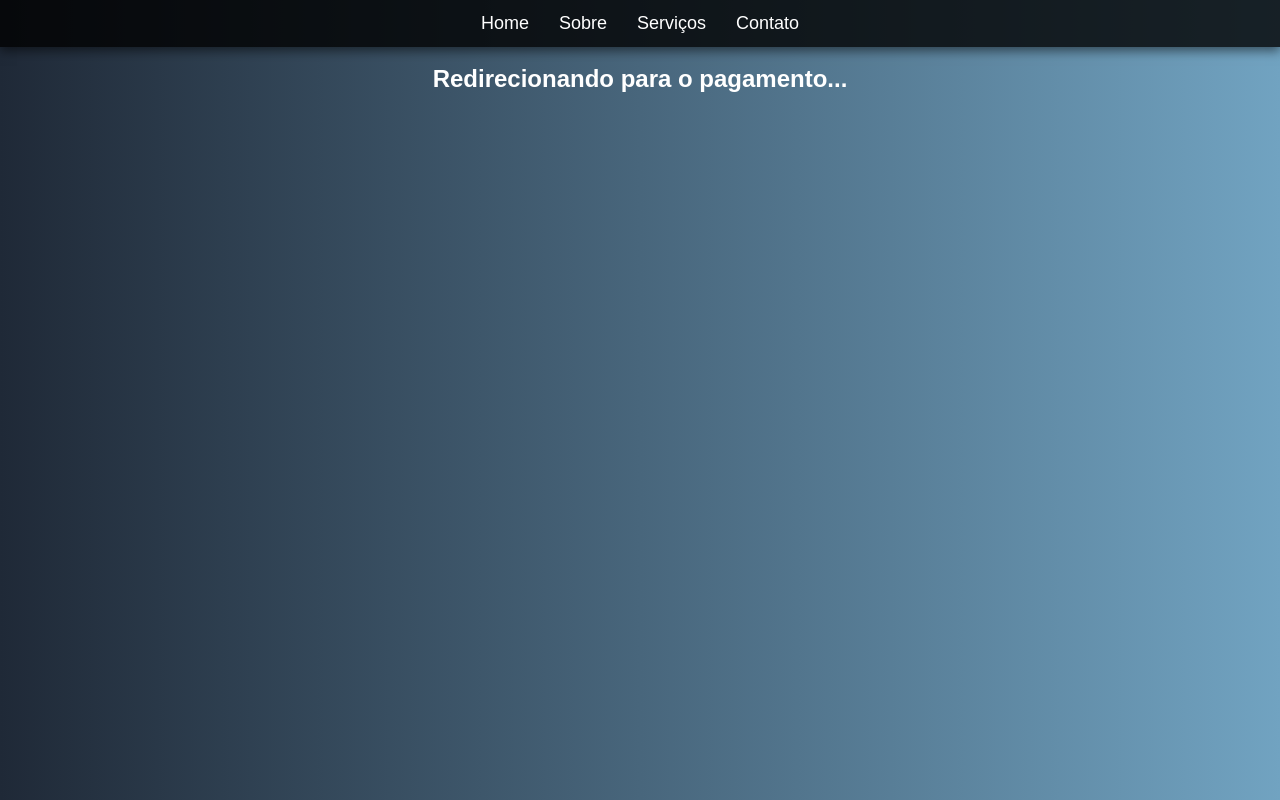
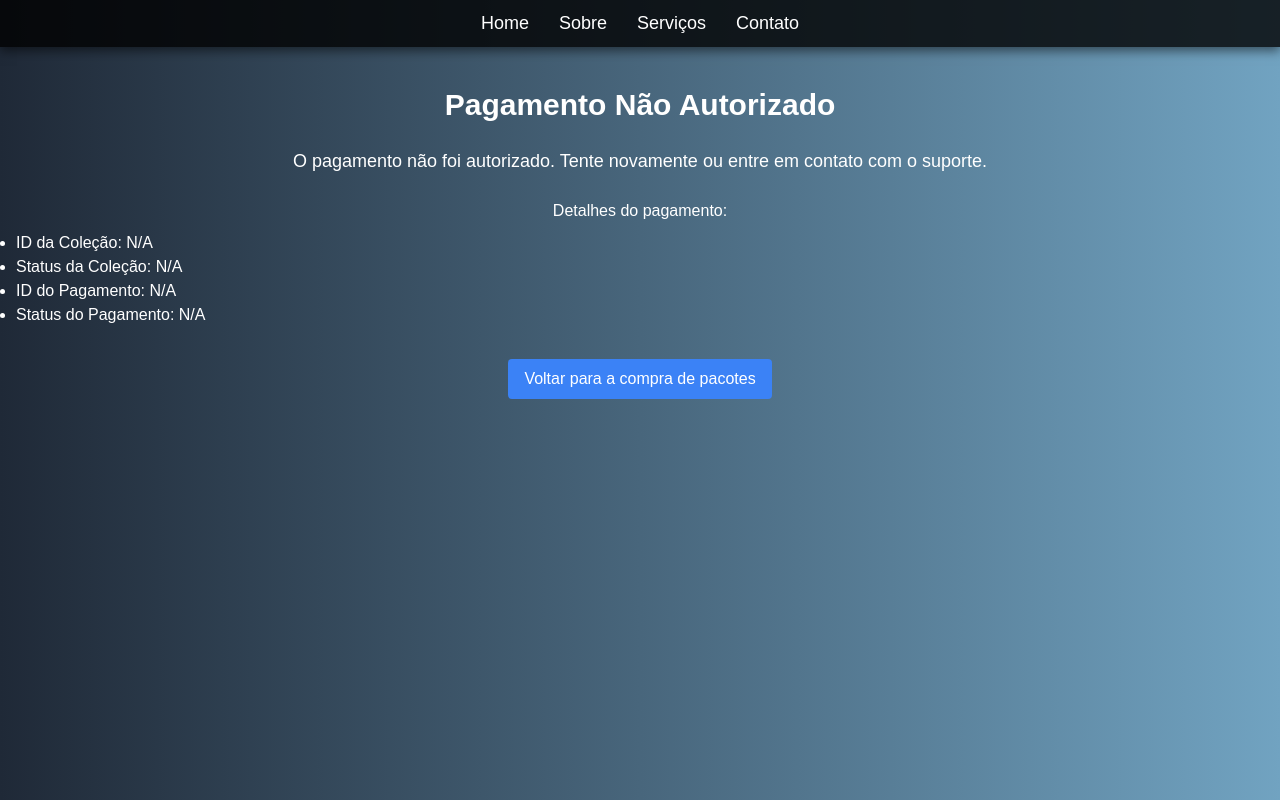
Before and after one commit to dlucioyauh/ionkod-website, a Next.js app: page /payment in a window 1280 px wide. Built offline with nearby package versions, Linux system fonts and the light colour scheme.

Commit message:
Ajusta PaymentFailed para evitar erro de renderização no Vercel

```diff
--- a/src/app/payment/page.tsx
+++ b/src/app/payment/page.tsx
@@ -1,45 +1,42 @@
 'use client';
 
-import { useEffect } from 'react';
-import { useSearchParams } from 'next/navigation';
-// import { criarPreferenciaMercadoPago } from '@/lib/mercadopago';
+import React from 'react';
+import { useRouter, useSearchParams } from 'next/navigation';
 
-export default function PaymentPageContent() {
+const PaymentFailed = () => {
+  const router = useRouter();
   const searchParams = useSearchParams();
-  const pacote = searchParams?.get('pacote') || '';
-  const valor = searchParams?.get('valor') || '';
 
-  useEffect(() => {
-    if (pacote && valor) {
-      const processarPagamento = async () => {
-        try {
-          const response = await fetch('/api/mercado-pago', {
-            method: 'POST',
-            headers: {
-              'Content-Type': 'application/json',
-            },
-            body: JSON.stringify({ pacote, valor: parseFloat(valor) }),
-          });
-
-          if (!response.ok) {
-            throw new Error('Erro ao processar o pagamento.');
-          }
-
-          const { init_point } = await response.json();
-          window.location.href = init_point; // Redireciona para o Mercado Pago
-        } catch (error) {
-          console.error('Erro ao processar o pagamento:', error);
-          alert('Erro ao processar o pagamento. Tente novamente.');
-        }
-      };
-
-      processarPagamento();
-    }
-  }, [pacote, valor]);
+  const collection_id = searchParams?.get('collection_id') || 'N/A';
+  const collection_status = searchParams?.get('collection_status') || 'N/A';
+  const payment_id = searchParams?.get('payment_id') || 'N/A';
+  const status = searchParams?.get('status') || 'N/A';
 
   return (
-    <div className="container mx-auto p-4">
-      <h1 className="text-2xl font-bold mb-4">Redirecionando para o pagamento...</h1>
+    <div className="container mx-auto px-4 py-10">
+      <h1 className="text-3xl font-bold text-center mb-6">Pagamento Não Autorizado</h1>
+      <p className="text-center text-lg mb-4">
+        O pagamento não foi autorizado. Tente novamente ou entre em contato com o suporte.
+      </p>
+      <div className="text-center mt-6">
+        <p>Detalhes do pagamento:</p>
+        <ul className="list-disc text-left mt-2">
+          <li>ID da Coleção: {collection_id}</li>
+          <li>Status da Coleção: {collection_status}</li>
+          <li>ID do Pagamento: {payment_id}</li>
+          <li>Status do Pagamento: {status}</li>
+        </ul>
+      </div>
+      <div className="text-center mt-8">
+        <button
+          className="bg-blue-500 text-white py-2 px-4 rounded"
+          onClick={() => router.push('/comprar-pacotes')} // Ajuste para a URL correta
+        >
+          Voltar para a compra de pacotes
+        </button>
+      </div>
     </div>
   );
-}
+};
+
+export default PaymentFailed;
```
